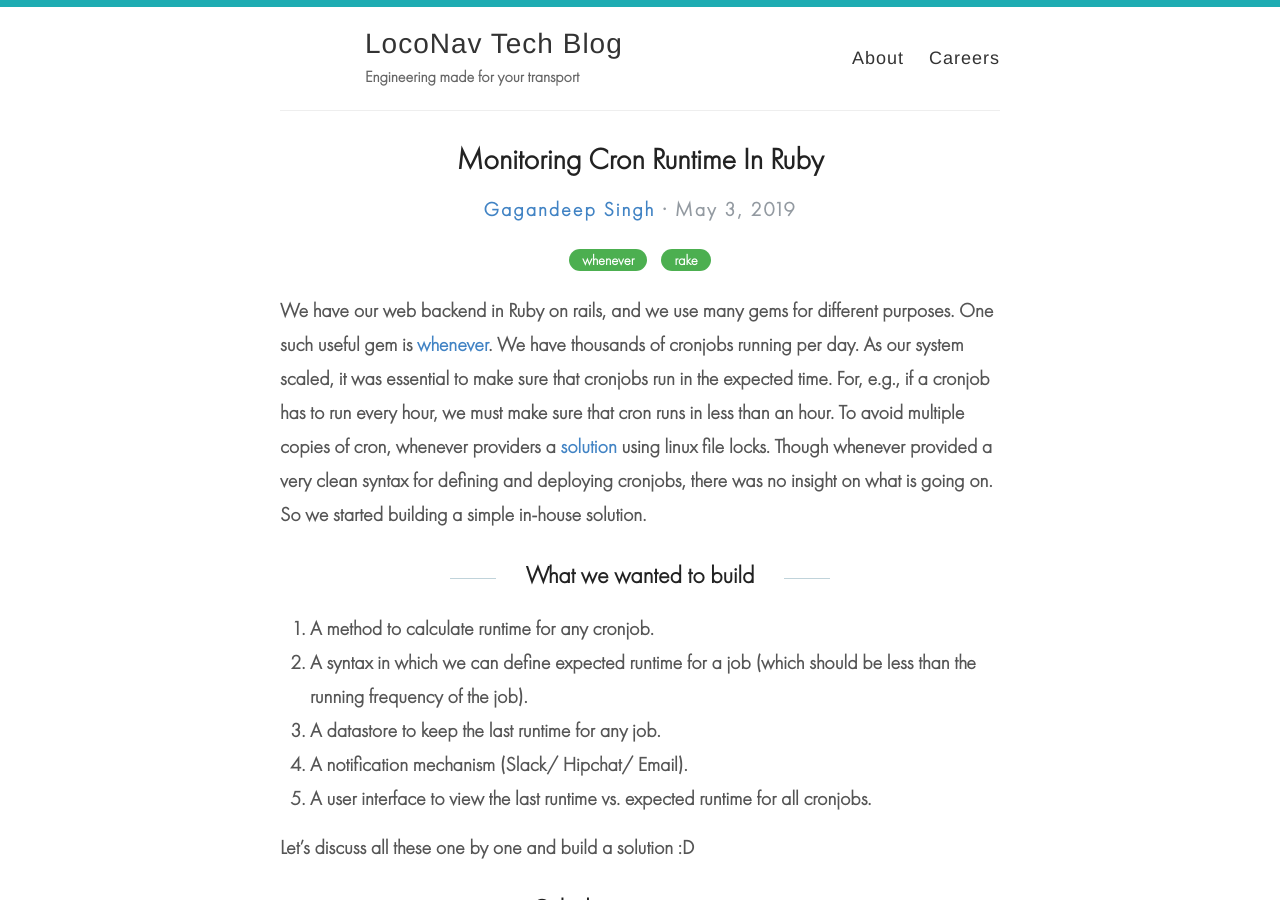
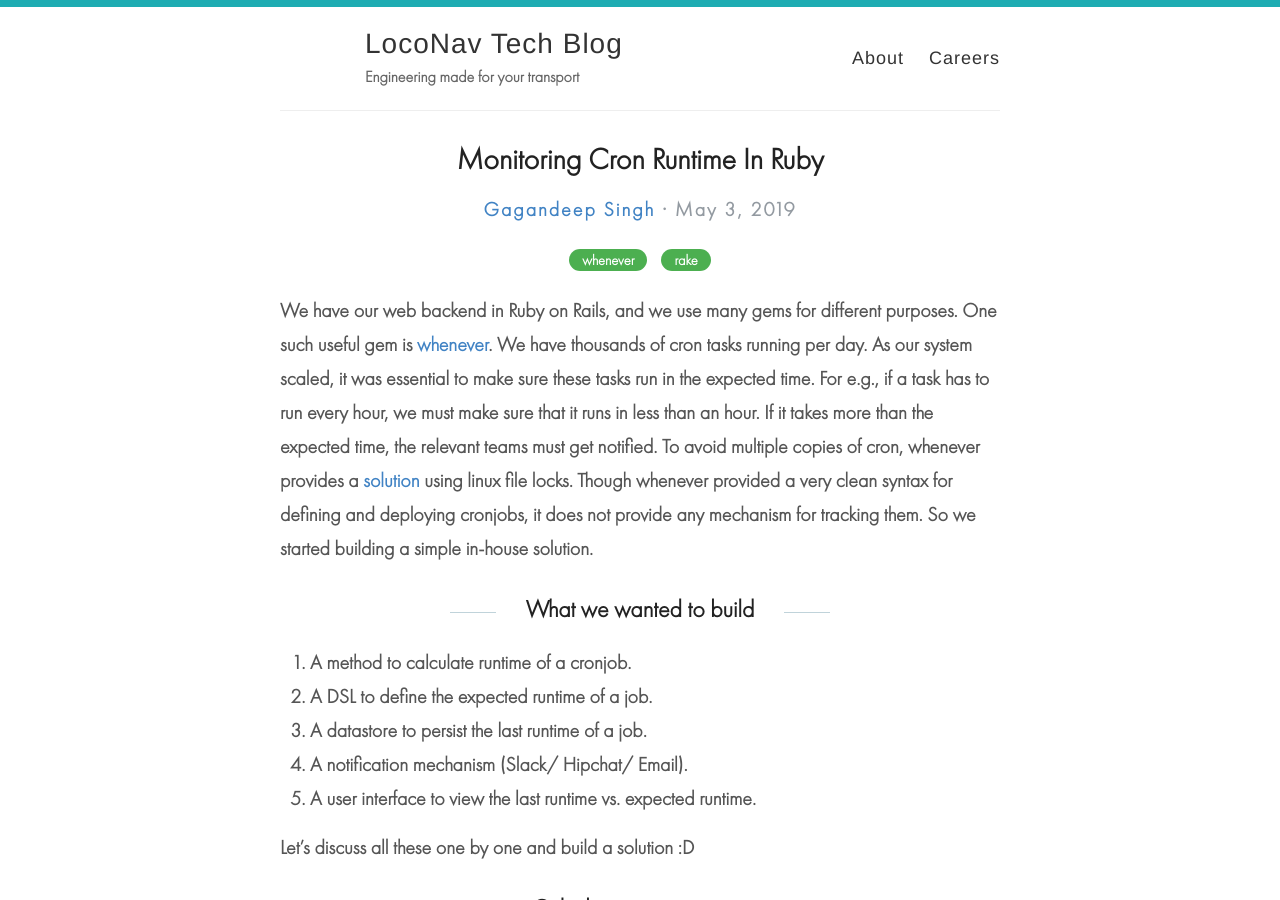
Before and after one commit to loconav-tech/blog, a Jekyll site: the page built from _posts/2019-05-03-monitoring-cron-runtime-in-rails.md, in a window 1280 px wide and 900 px high. Built offline with Jekyll 4.4.1, drawn with Linux system fonts in a browser that asks for light colours; comment, search, counter and statistics services are not loaded; some of the changed text lies outside the part shown.

Commit message:
Minor grammatical fixes.

````diff
--- a/_posts/2019-05-03-monitoring-cron-runtime-in-rails.md
+++ b/_posts/2019-05-03-monitoring-cron-runtime-in-rails.md
@@ -5,15 +5,14 @@ categories: [whenever, rake]
 author: gagan93
 ---
 
-We have our web backend in Ruby on rails, and we use many gems for different purposes. One such useful gem is **[whenever](https://github.com/javan/whenever)**. We have thousands of cronjobs running per day. As our system scaled, it was essential to make sure that cronjobs run in the expected time. For, e.g., if a cronjob has to run every hour, we must make sure that cron runs in less than an hour. To avoid multiple copies of cron, whenever providers a [solution](https://github.com/javan/whenever/wiki/Exclusive-cron-task-lock-with-flock) using linux file locks. Though whenever provided a very clean syntax for defining and deploying cronjobs, there was no insight on what is going on. So we started building a simple in-house solution.
-
+We have our web backend in Ruby on Rails, and we use many gems for different purposes. One such useful gem is **[whenever](https://github.com/javan/whenever)**. We have thousands of cron tasks running per day. As our system scaled, it was essential to make sure these tasks run in the expected time. For e.g., if a task has to run every hour, we must make sure that it runs in less than an hour. If it takes more than the expected time, the relevant teams must get notified. To avoid multiple copies of cron, whenever provides a [solution](https://github.com/javan/whenever/wiki/Exclusive-cron-task-lock-with-flock) using linux file locks. Though whenever provided a very clean syntax for defining and deploying cronjobs, it does not provide any mechanism for tracking them. So we started building a simple in-house solution.
 
 ## What we wanted to build
-1. A method to calculate runtime for any cronjob.
-2. A syntax in which we can define expected runtime for a job (which should be less than the running frequency of the job).
-3. A datastore to keep the last runtime for any job.
+1. A method to calculate runtime of a cronjob.
+2. A DSL to define the expected runtime of a job.
+3. A datastore to persist the last runtime of a job.
 4. A notification mechanism (Slack/ Hipchat/ Email).
-5. A user interface to view the last runtime vs. expected runtime for all cronjobs.
+5. A user interface to view the last runtime vs. expected runtime.
 
 Let’s discuss all these one by one and build a solution :D
 
@@ -131,7 +130,7 @@ end
 
 
 ## A datastore to keep last runtime for a job
-We are using redis as a datastore here, code for which is wrapped in a module called `CronMonitor`. There is no particular need to use Redis here, and you can use MongoDB or a SQL database for storing stats.
+We are using redis to persist the runtime stats, code for which is wrapped in a module called `CronMonitor`. There is no particular need to use Redis here, and you can use MongoDB or a SQL database for storing them.
 
 Here's the sample code for redis based implementation:
 ```ruby
@@ -146,7 +145,6 @@ module CronMonitor
   end
 end
 ```
-
 
 ## A notification mechanism
 `Notifier.cron_threshold_exceeded(msg)` in the code snippet is also kept as a black box. You can configure any notification mechanism in this class.
@@ -166,7 +164,7 @@ end
 ## A user interface to view all this
 We use [active_admin](https://github.com/activeadmin/activeadmin) as our admin platform. So, to build a view over this, we used active admin [custom pages](https://activeadmin.info/10-custom-pages.html). We built a page to view this data and highlight the jobs which take longer than expected.
 
-Here's what we needed to build
+Here's how our UI looks like.
 
 ![alt text](https://github.com/loconav-tech/blog/blob/master/images/blog_2/sample_view_active_admin.png?raw=true)
 
````
Also changed, not shown: other parts of _posts/2019-05-03-monitoring-cron-runtime-in-rails.md (+1 -1 lines).
